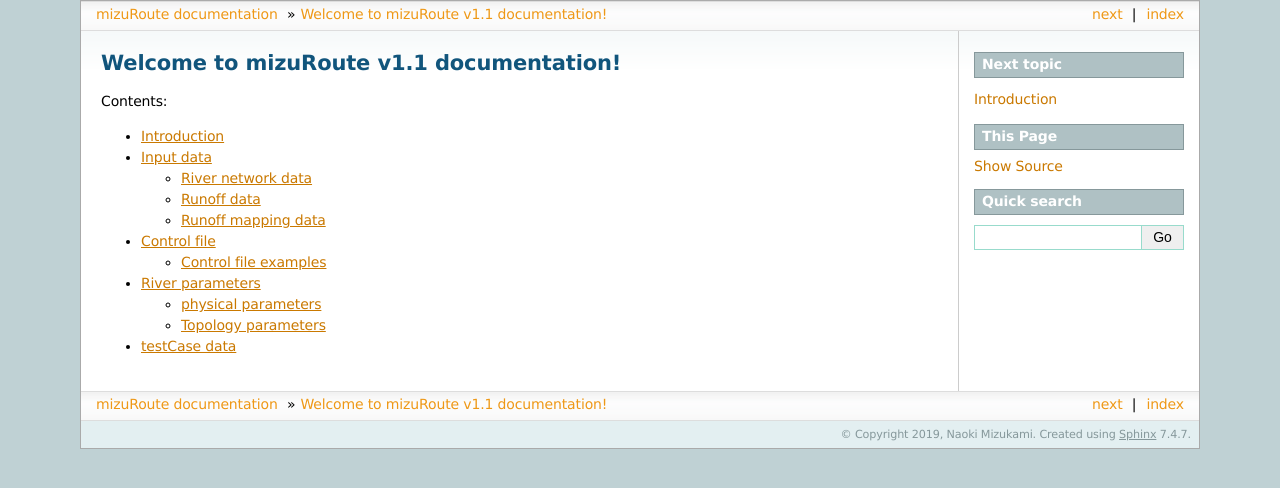
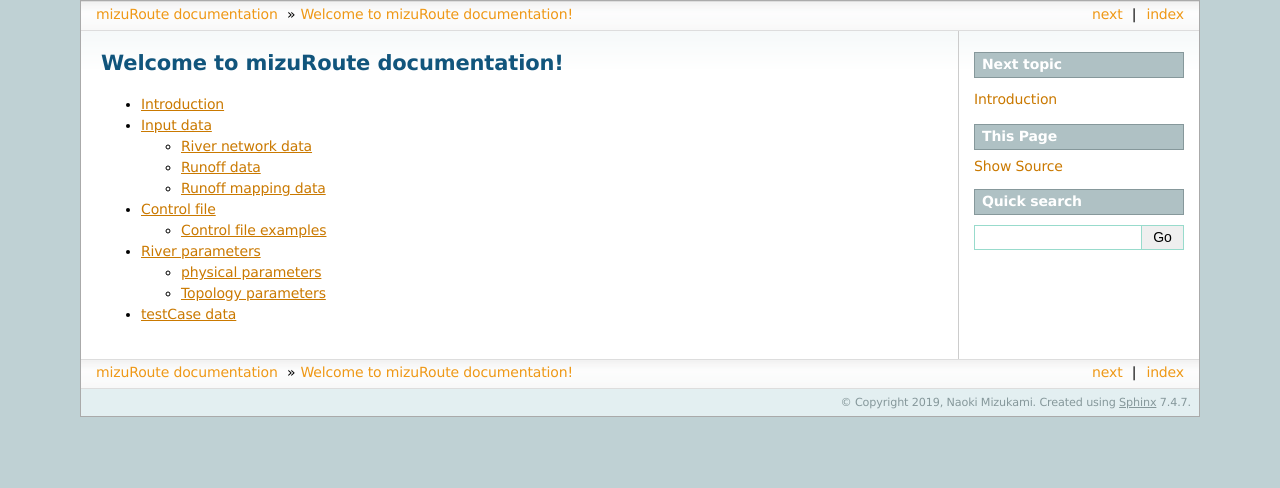
Before and after one commit to ESCOMP/mizuRoute, a Sphinx documentation site: the page built from docs/source/index.rst, in a window 1280 px wide. Shown: the top 488 px of the page. Built offline with Sphinx 7.4.7, drawn with Linux system fonts in a browser that asks for light colours.

```diff
--- a/docs/source/index.rst
+++ b/docs/source/index.rst
@@ -1,9 +1,8 @@
-Welcome to mizuRoute v1.1 documentation!
+Welcome to mizuRoute documentation!
 =========================================
 
 .. toctree::
    :maxdepth: 2
-   :caption: Contents:
 
    Intro
    Input_data
--- a/docs/source/testCase.rst
+++ b/docs/source/testCase.rst
@@ -1,5 +1,4 @@
 testCase data
 ================
 
-Users are encouraged to test with `xxxx basin testCase <https://www.google.com/>`_.
-(working in progress)
+Users are encouraged to test with `Cameo basin testCase <https://ral.ucar.edu/sites/default/files/public/projects/mizuroute-stand-alone-river-network-routing-model/testcase-cameo.tar.gz>`_.
```
